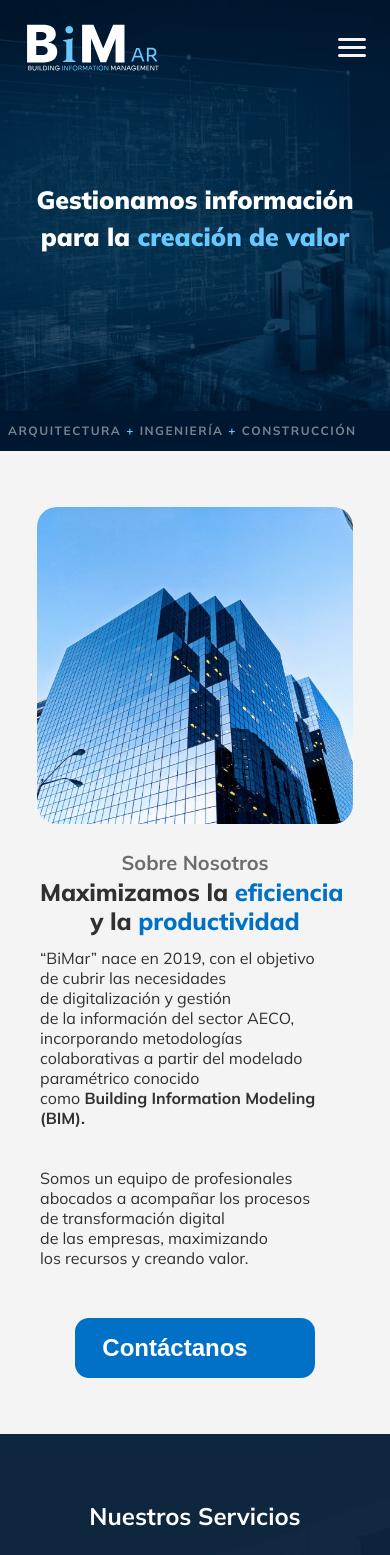
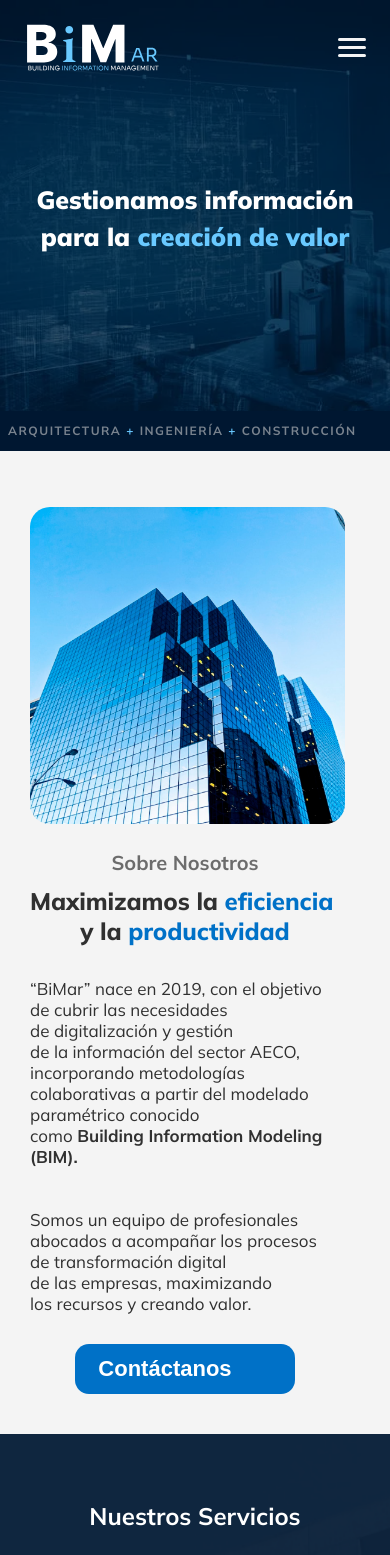
Before and after one commit to escuderoemanuel/bim-ar, a React (Vite) app: page / in a window 390 px wide. Shown: the top 1555 px of the page. Built offline with nearby package versions, Linux system fonts and the light colour scheme; some icons are missing.

Commit message:
Nosotros Total Responsive

```diff
--- a/src/components/Body/Nosotros/Nosotros.css
+++ b/src/components/Body/Nosotros/Nosotros.css
@@ -25,14 +25,13 @@
 .nosotros h3 {
   color: var(--subtitulo);
   margin-bottom: 12px;
-  padding: 0;
 }
 
 .nosotros h2 {
   font-weight: 800;
   letter-spacing: -0.1px;
   font-size: 36px;
-  margin-bottom: 12px;
+  margin-bottom: 1rem;
   line-height: 1.2;
 }
 
@@ -41,7 +40,7 @@
 }
 
 .nosotros p {
-  line-height: 1;
+  line-height: 1.1;
 }
 
 .nosotros p span {
@@ -84,9 +83,84 @@ i {
   white-space: normal;
 }
 
-@media screen and (max-width: 600px) {
+@media screen and (max-width: 1280px) {
+  .nosotros p {
+    font-size: 18px;
+    letter-spacing: -0.5px;
+  }
+
+  .nosotrosContainer button {
+    margin-top: 40px;
+  }
+
+  .nosotrosContainer img {
+    height: 420px;
+  }
+}
+
+@media screen and (max-width: 1024px) {
   .nosotros {
-    padding: 56px 28px;
+    padding: 40px;
+  }
+
+  .nosotros h2 {
+    font-size: 32px;
+    line-height: 1;
+  }
+
+  .nosotros p {
+    font-size: 17px;
+    letter-spacing: -0.8px;
+  }
+
+  .nosotrosContainer button {
+    margin-top: 32px;
+  }
+
+  .nosotrosContainer img {
+    height: 400px;
+  }
+}
+
+@media screen and (max-width: 920px) {
+  .nosotros {
+    padding: 30px;
+  }
+
+  .nosotrosContainer {
+    align-items: start;
+  }
+
+  .nosotros h2 {
+    font-size: 28px;
+  }
+
+  .nosotrosContainer button {
+    margin-top: 30px;
+  }
+
+  .nosotrosContainer img {
+    margin-top: 3rem;
+    height: 400px;
+  }
+
+  .nosotrosContainer button {
+    width: 220px;
+    height: 50px;
+    font-size: 22px;
+  }
+
+  br {
+    display: none;
+  }
+  .wrap {
+    white-space: pre-wrap;
+  }
+}
+
+@media screen and (max-width: 768px) {
+  .nosotros {
+    padding: 0.5rem;
   }
 
   .nosotrosContainer {
@@ -97,11 +171,13 @@ i {
   }
 
   .nosotros h3 {
-    margin-bottom: 0px;
+    margin-bottom: 0.5rem;
     font-size: 20px;
   }
 
   .nosotros h2 {
+    margin-bottom: 2rem;
+    line-height: normal;
     font-size: 24px;
   }
 
@@ -111,13 +187,14 @@ i {
 
   .nosotros p {
     line-height: normal;
-    font-size: 16px;
+    letter-spacing: normal;
     text-align: left;
   }
 
   .nosotrosContainer button {
     margin: auto;
-    margin-top: 50px;
+    margin-top: 30px;
+    margin-bottom: 2rem;
   }
 
   .nosotrosContainer img {
@@ -125,12 +202,10 @@ i {
     height: 317px;
     margin-bottom: 1rem;
   }
+}
 
-  .wrap {
-    white-space: pre-wrap;
-  }
-
-  br {
-    display: none;
-  }
+@media screen and (max-width: 600px) {
+  /* .nosotros {
+    background-color: greenyellow;
+  } */
 }
--- a/src/components/Body/Nosotros/Nosotros.jsx
+++ b/src/components/Body/Nosotros/Nosotros.jsx
@@ -50,7 +50,7 @@ const Nosotros = () => {
             </Link>
           </button>
         </div>
-        <div>
+        <div className='imgNosotros'>
           <img src={imgNosotros} alt='' />
         </div>
       </div>
```
Also changed, not shown: src/assets/img/img-nosotros.png.
